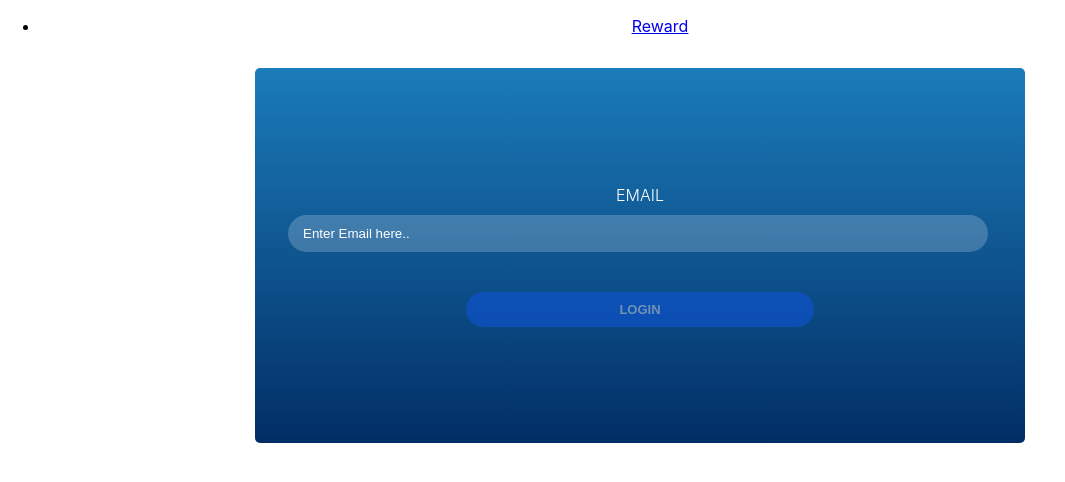
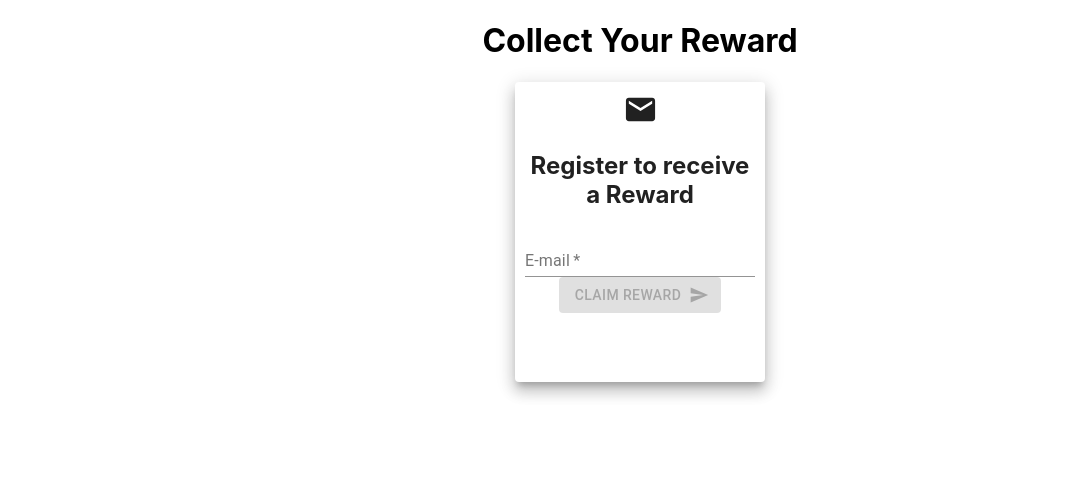
Before and after one commit to mzehnde/Bachelors-Thesis-SC-Demo, a React (Create React App) app in the folder prototype-demp/: page / in a window 1280 px wide. Shown: the top 482 px of the page, without its empty margins (0-1065 px from the left). Built offline with nearby package versions, Linux system fonts and the light colour scheme.

Commit message:
added styling

```diff
--- a/prototype-demp/package.json
+++ b/prototype-demp/package.json
@@ -3,6 +3,12 @@
   "version": "0.1.0",
   "private": true,
   "dependencies": {
+    "@emotion/react": "^11.9.3",
+    "@emotion/styled": "^11.9.3",
+    "@material-ui/core": "^4.12.4",
+    "@material-ui/icons": "^4.11.3",
+    "@mui/icons-material": "^5.8.4",
+    "@mui/material": "^5.8.6",
     "@testing-library/jest-dom": "^5.16.4",
     "@testing-library/react": "^13.3.0",
     "@testing-library/user-event": "^13.5.0",
--- a/prototype-demp/src/App.js
+++ b/prototype-demp/src/App.js
@@ -27,10 +27,10 @@ class App extends Component {
         return (
             <Router>
                 <div className="App">
+                    <h1>
+                        Collect Your Reward
+                    </h1>
                     <ul>
-                        <li>
-                            <Link to="/reward">Reward</Link>
-                        </li>
                     </ul>
                     <Routes>
                         <Route exact path='/' element={< Home />}></Route>
--- a/prototype-demp/src/Components/Home.js
+++ b/prototype-demp/src/Components/Home.js
@@ -1,9 +1,15 @@
 import React from 'react';
 import styled from 'styled-components';
 import { BaseContainer } from '../helpers/layout';
-import {Button} from '../helpers/button';
+import SendIcon from '@mui/icons-material/Send';
+//import {Button} from '../helpers/button';
 import { api, handleError } from '../helpers/api';
-
+import Grid from "@material-ui/core/Grid";
+import Paper from "@material-ui/core/Paper";
+import {Avatar} from "@material-ui/core";
+import EmailIcon from '@mui/icons-material/Email';
+import TextField from "@material-ui/core/TextField";
+import Button from "@material-ui/core/Button";
 
 export const FormContainer = styled.div`
   margin-top: 2em;
@@ -74,6 +80,8 @@ class Home extends React.Component{
 
     //To add: pass url path --> id of partner to find correct reward
     async sendEmail() {
+        console.log(this.state.email)
+
 
         try{
             const requestBody = JSON.stringify({
@@ -93,7 +101,44 @@ class Home extends React.Component{
 
 
 
+
     render(){
+        const paperStyle = {padding: 10, height:'35vh', width:230, margin: '20px auto' }
+        const mailStyle = {position: "center"}
+        const buttonStyle = {position:"center"}
+        return (
+            <Grid alignItems="center">
+                <Paper elevation={10} style={paperStyle}>
+                    <EmailIcon fontSize="large" style={mailStyle}>
+
+                    </EmailIcon>
+                    <h2>
+                        Register to receive a Reward
+                    </h2>
+                    <TextField label={"E-mail"}
+                               placeholder={"Enter E-Mail here..."}
+                               fullWidth required
+                               onChange={e => {
+                                   this.handleInputChange('email', e.target.value)}}
+                    >
+                    </TextField>
+                    <Button
+                        onClick={() => {
+                            this.sendEmail();
+                        }}
+                        disabled={!this.state.email}
+                        style={buttonStyle}
+                        type = 'submit' color = 'pink' variant = 'contained' endIcon={<SendIcon />}>
+                        Claim Reward
+                    </Button>
+                </Paper>
+            </Grid>
+        );
+
+    }
+
+
+    /*render(){
         return (
             <BaseContainer>
                 <FormContainer>
@@ -120,7 +165,7 @@ class Home extends React.Component{
                 </FormContainer>
             </BaseContainer>
         );
-    }
+    }*/
 }
 
 export default Home
```
Also changed, not shown: 1 other file (tests, documents, lock files or other folders).
